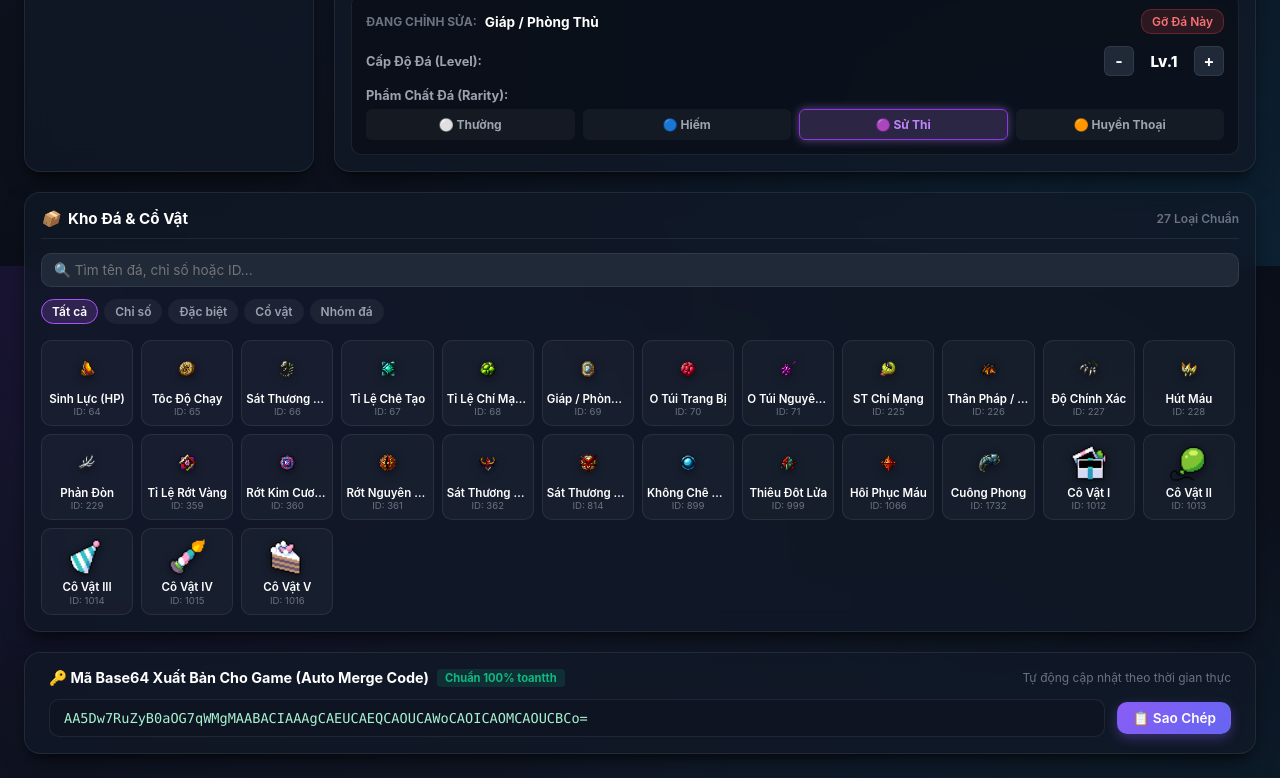
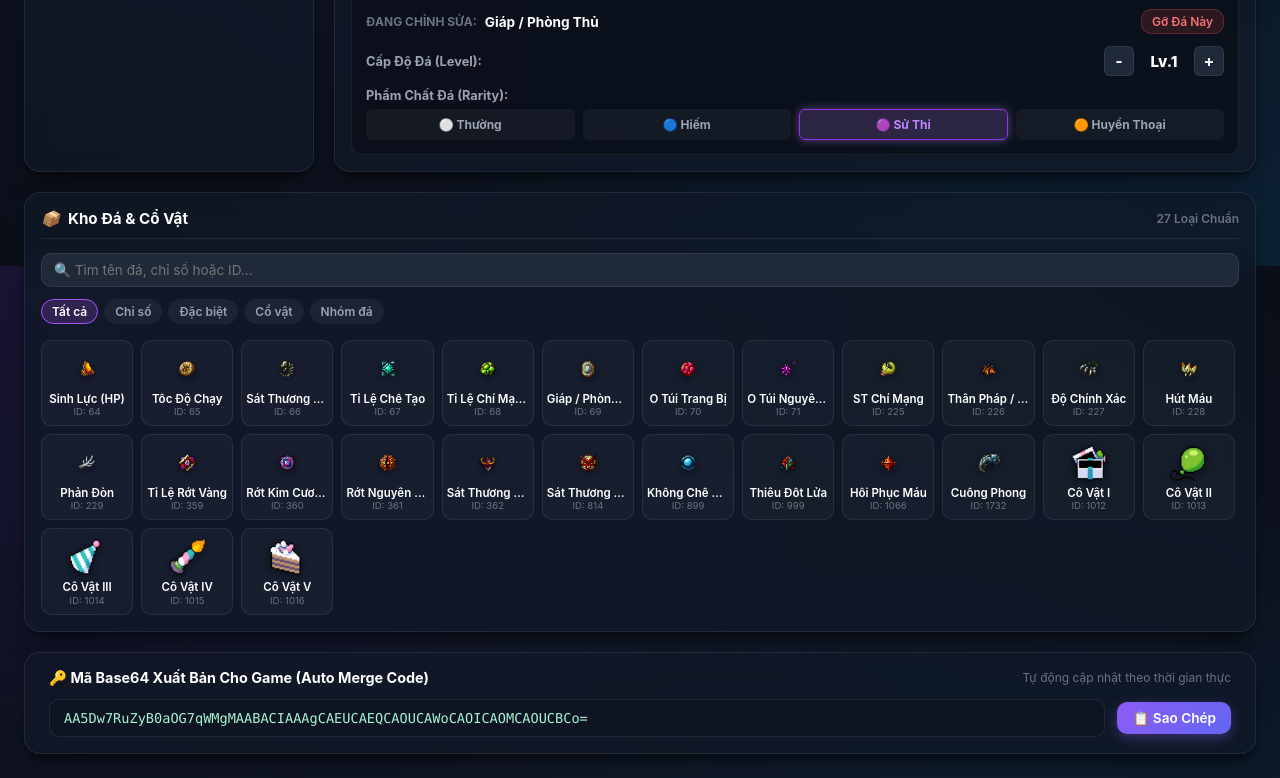
Before and after one commit to Shiuliuliu/treasurehunter, a plain HTML site: page web/index.html in a window 1280 px wide. Shown: the part 534-1312 px from the top of the page. Drawn offline with Linux system fonts and the light colour scheme.

Commit message:
fix: Direct CmdMergeIngredient invocation, 3.5m campfire stop distance, and remove toantth tag

```diff
--- a/web/index.html
+++ b/web/index.html
@@ -176,7 +176,6 @@
     <div style="display: flex; align-items: center; justify-content: space-between;">
       <div style="display: flex; align-items: center; gap: 8px;">
         <span style="font-size: 0.9rem; font-weight: 700; color: #fff;">🔑 Mã Base64 Xuất Bản Cho Game (Auto Merge Code)</span>
-        <span style="font-size: 0.7rem; color: #10b981; background: rgba(16, 185, 129, 0.15); padding: 2px 8px; border-radius: 4px; font-weight: 700;">Chuẩn 100% toantth</span>
       </div>
       <span style="font-size: 0.75rem; color: var(--text-dim);">Tự động cập nhật theo thời gian thực</span>
     </div>
```
Also changed, not shown: 1 other file.
